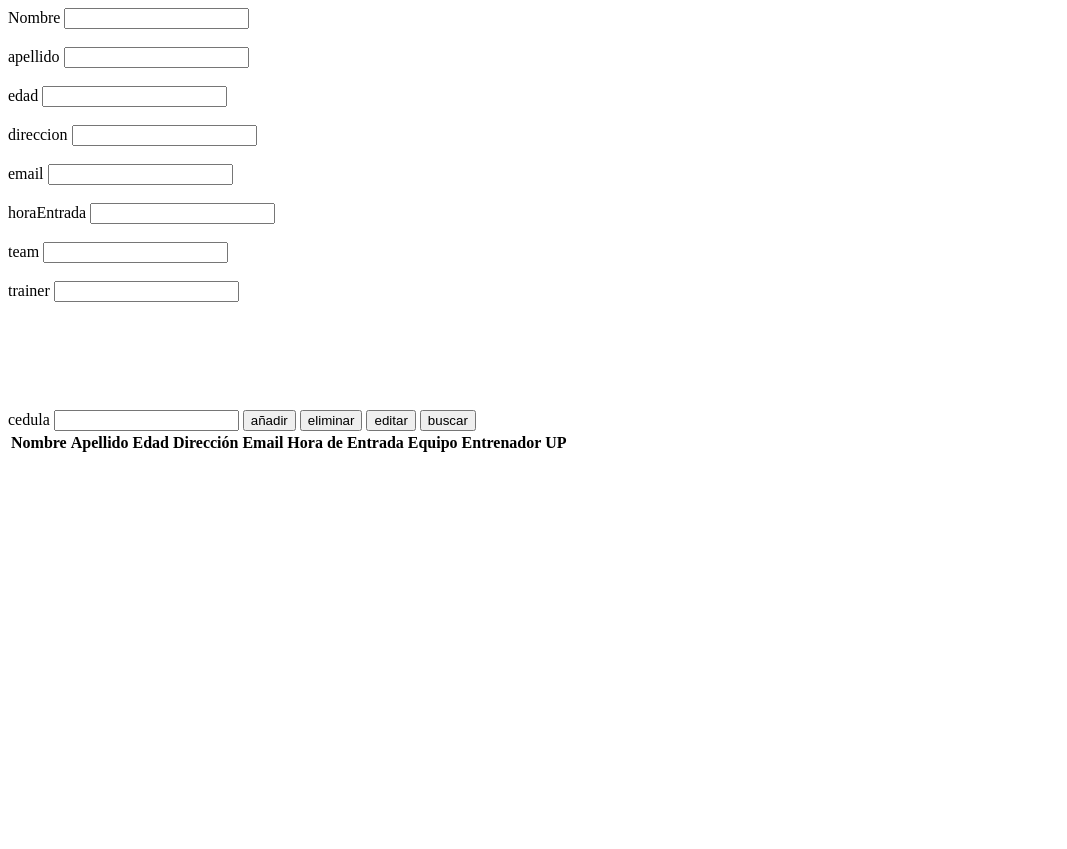
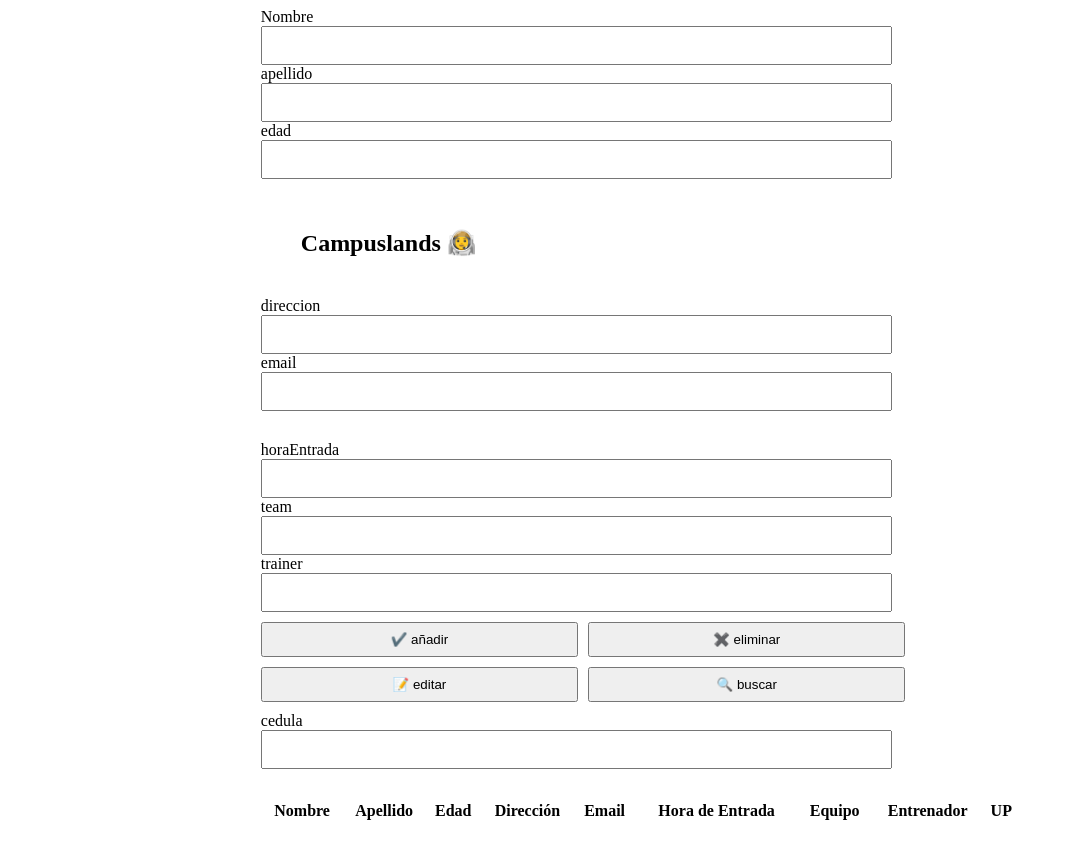
Before and after one commit to ccrs11/crud_php, a PHP site: page / in a window 1280 px wide. Shown: the whole page, without its empty margins (0-1067 px from the left). Before the commit the page ends 452 px from the top, so only its background shows below. Run offline with PHP 8.4, Linux system fonts and the light colour scheme; data that the repository does not hold is empty.

Commit message:
style: :lipstick: Created a little design

```diff
--- a/buscar.php
+++ b/buscar.php
@@ -7,11 +7,11 @@ if (isset($_POST['buscar'])){
     $datag1_decode = json_decode($_DATAg1);
 
         if(isset($_DATAg1) and empty($_DATAg1)){
-            $_SESSION["message"] = "El id ingresado no se encuentra";
+            $_SESSION["message"] = "1bEl id ingresado no se encuentra";
             $message = isset($_SESSION["message"]) ? $_SESSION["message"] : "";
         }
     }else{
-        $_SESSION["message"] = "debe ingresar un ID";
+        $_SESSION["message"] = "2bdebe ingresar un ID";
         $message = isset($_SESSION["message"]) ? $_SESSION["message"] : "";
     }
 
--- /dev/null
+++ b/css/style.css
@@ -0,0 +1,38 @@
+html {
+    box-sizing: border-box;
+}
+
+h1 {
+    margin: 20px;
+    padding: 20px;
+}
+
+input {
+    display: block;
+    width: 80%;
+    padding: 10px;
+}
+
+.container{
+    max-width: 60%;
+    margin: 0 auto;
+    width: 90%;
+}
+
+.grid {
+    display: grid;
+    gap: 10px;
+    grid-template-columns: repeat(auto-fill, minmax(400px, 1fr));
+    margin-bottom: 30px;
+}
+
+.crudButtons {
+    display: grid;
+    width: 85%;
+    grid-template-columns: 1fr 1fr;
+    gap: 10px;
+}
+
+button {
+    padding: 8px;
+}
--- a/delete.php
+++ b/delete.php
@@ -1,5 +1,8 @@
 <?php
-if (isset($_POST['eliminar'])and !empty($_POST["cedula"])){
+
+if (isset($_POST['eliminar'])){
+    session_start();
+        if (!empty($_POST["cedula"])){
             $options = [
             "http"=>[
                 "method" => "DELETE"
@@ -7,5 +10,16 @@ if (isset($_POST['eliminar'])and !empty($_POST["cedula"])){
         ];
         $context = stream_context_create($options);
         $_DATAd1 = file_get_contents("https://6480e445f061e6ec4d4a0286.mockapi.io/crud/{$_POST["cedula"]}",false,$context);
+            if(isset($_DATAd1) and empty($_DATAd1)){
+                $_SESSION["message"] = "1dEl id ingresado no se encuentra";
+                $message = isset($_SESSION["message"]) ? $_SESSION["message"] : "";
             }
+        }else{
+            $_SESSION["message"] = "2ddebe ingresar un ID";
+            $message = isset($_SESSION["message"]) ? $_SESSION["message"] : "";
+        }
+    session_unset();
+}
+
+
 ?>
--- a/index.php
+++ b/index.php
@@ -19,44 +19,63 @@ require "./getAll.php";
     <meta charset="UTF-8">
     <meta http-equiv="X-UA-Compatible" content="IE=edge">
     <meta name="viewport" content="width=device-width, initial-scale=1.0">
+    <link rel="stylesheet" href="./css/style.css">
     <title>CRUD-PHP</title>
 </head>
 <body>
+
+    <?php if (!empty($message)): ?>
+        <p><?= $message ?></p> <!-- Display the session message within a <p> element -->
+    <?php endif; ?>
+
     <form name="datos1" action="" method="POST">
+        <section class="container">
+            <div class="grid">
+                <div class="header">
                     <label for="nombre">Nombre</label>
                     <input type="text" name="nombre" id="nombre" value="<?=(isset($_POST["meterArriba"])) ? $datosMeter->nombre : ((isset($_POST["buscar"])) ? $datag1_decode->nombre : "");?>">
-        <br><br>
                     <label for="apellido">apellido</label>
                     <input type="text" name="apellido" id="apellido" value="<?=(isset($_POST["meterArriba"])) ? $datosMeter->apellido : ((isset($_POST["buscar"])) ? $datag1_decode->apellido : "");?>">
-        <br><br>
                     <label for="edad">edad</label>
                     <input type="number" name="edad" id="edad" value="<?=(isset($_POST["meterArriba"])) ? $datosMeter->edad : ((isset($_POST["buscar"])) ? $datag1_decode->edad : "");?>">
-        <br><br>
+                </div>
+                <div class="header">
+                    <h1>Campuslands 👨‍🚀</h1>
                     <label for="direccion">direccion</label>
                     <input type="text" name="direccion" id="direccion" value="<?=(isset($_POST["meterArriba"])) ? $datosMeter->direccion : ((isset($_POST["buscar"])) ? $datag1_decode->direccion : "");?>">
-        <br><br>
+
                     <label for="email">email</label>
                     <input type="email" name="email" id="email" value="<?=(isset($_POST["meterArriba"])) ? $datosMeter->email : ((isset($_POST["buscar"])) ? $datag1_decode->email : "");?>">
-        <br><br>
+                </div>
+            </div>
+        </section>
+        <section class="container">
+            <div class="grid">
+                <div class="body">
                         <label for="horaEntrada">horaEntrada</label>
                         <input type="text" name="horaEntrada" id="horaEntrada" value="<?=(isset($_POST["meterArriba"])) ? $datosMeter->horaEntrada : ((isset($_POST["buscar"])) ? $datag1_decode->horaEntrada : "");?>">
-        <br><br>
+
                         <label for="team">team</label>
                         <input type="text" name="team" id="team" value="<?=(isset($_POST["meterArriba"])) ? $datosMeter->team : ((isset($_POST["buscar"])) ? $datag1_decode->team : "");?>">
-        <br><br>
+
                         <label for="trainer">trainer</label>
                         <input type="text" name="trainer" id="trainer" value="<?=(isset($_POST["meterArriba"])) ? $datosMeter->trainer : ((isset($_POST["buscar"])) ? $datag1_decode->trainer : "");?>">
-        <br><br>
-        <br><br><br><br><br>
+                </div>
+                <div class="body">
+                    <div class="crudButtons">
+                        <button name="anadir">✔️ añadir </button>
+                        <button name="eliminar"> ✖️ eliminar</button>
+                        <button name="editar"> 📝  editar</button>
+                        <button name="buscar"> 🔍 buscar</button>
                         <label for="cedula">cedula</label>
+                    </div>
                     <input type="number" name="cedula" id="cedula" value="<?= $varrr ?>">
-        <button name="anadir">añadir</button>
-        <button name="eliminar">eliminar</button>
-        <button name="editar">editar</button>
-        <button name="buscar">buscar</button>
+                </div>
+            </div>
+        </section>
     </form>
     <form action="" method="POST">
-        <table>
+        <table class="container" >
             <tr>
                 <th>Nombre</th>
                 <th>Apellido</th>
@@ -85,9 +104,7 @@ require "./getAll.php";
     </form>
     <br>
 
-    <?php if (!empty($message)): ?>
-        <p><?= $message ?></p> <!-- Display the session message within a <p> element -->
-    <?php endif; ?>
+
 
 </body>
 </html>
```
Also changed, not shown: put.php (+35 -29 lines). Lines whose indentation alone changed are shown as unchanged.
